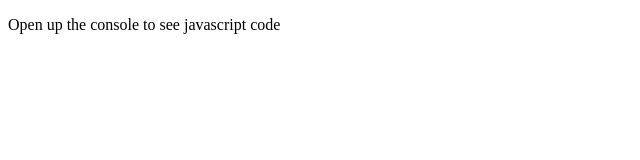
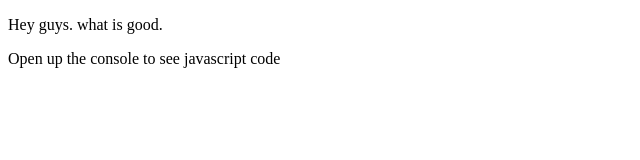
Before and after one commit to IkengaProject/sampleProject, a plain HTML site: page index.html in a window 1280 px wide. Shown: the whole page, without its empty margins (0-640 px from the left). Drawn offline with Linux system fonts and the light colour scheme.

Commit message:
I've added another p tag.

```diff
--- a/index.html
+++ b/index.html
@@ -5,6 +5,7 @@
     <title></title>
   </head>
   <body>
+    <p>Hey guys. what is good.</p>
     <p>Open up the console to see javascript code</p>
     <script src = "test.js"></script>
   </body>
```
